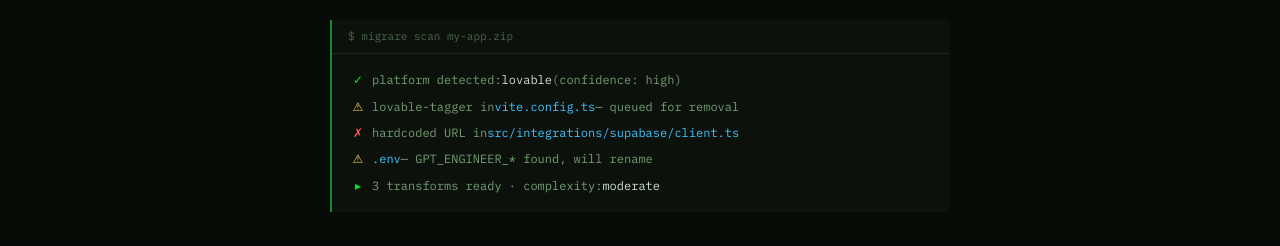
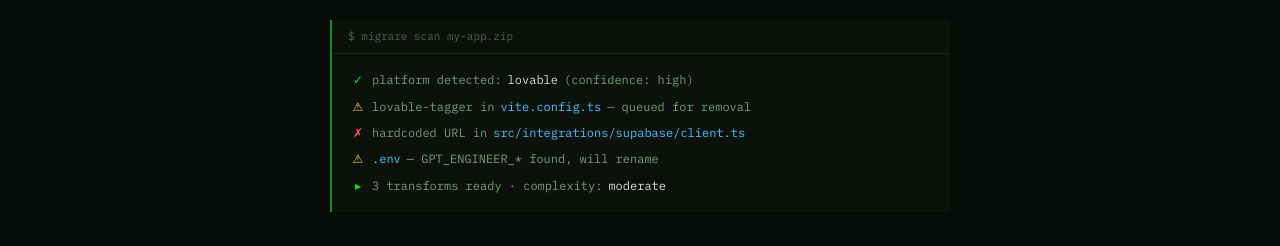
Before and after one commit to dhaupin/migrare, a React (Vite) app in the folder web/: page / in a window 1280 px wide. Shown: the part 510-756 px from the top of the page. Built offline with nearby package versions, Linux system fonts and the light colour scheme.

Commit message:
Overflow fix

```diff
--- a/web/src/design.css
+++ b/web/src/design.css
@@ -559,7 +559,6 @@
   background: var(--bg-1);
   border: 1px solid var(--border);
   border-radius: var(--r-md);
-  overflow: hidden;
   transition: border-color var(--tb) var(--ease);
 }
 .card:hover       { border-color: var(--border-hi); }
@@ -809,6 +808,7 @@
 .terminal-title { margin-left: var(--s2); font-size: var(--t-xs); color: var(--text-muted); letter-spacing: 0.05em; }
 .terminal-body { padding: var(--s4) var(--s5); display: flex; flex-direction: column; gap: 5px; font-size: var(--t-sm); line-height: 1.65; }
 .term-line { display: flex; flex-wrap: wrap; gap: 0; align-items: baseline; }
+.term-line span { margin-right: 0.5em; }
 
 /* ─── 15. TOOLTIP ────────────────────────────────────────────────────────── */
 /* Usage: wrap trigger in .tooltip, add .tooltip-content sibling             */
```
